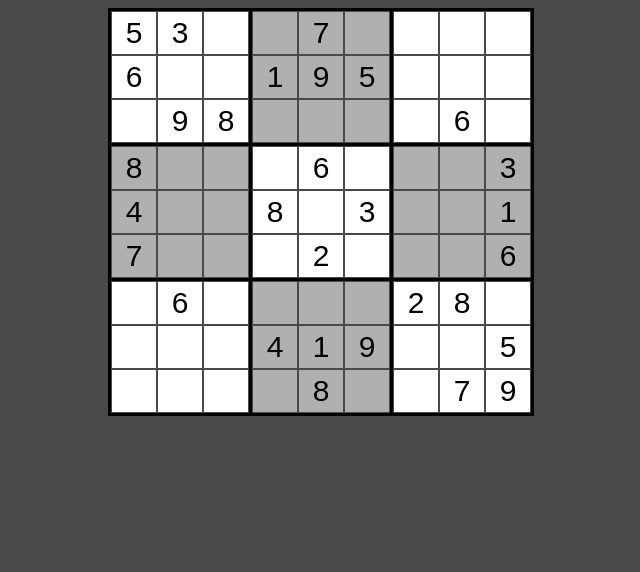
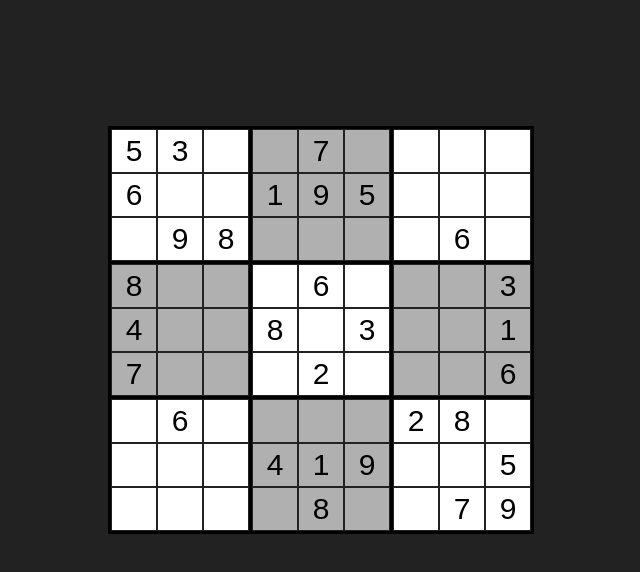
Before and after one commit to DileepDodla/Sudoku, a plain HTML site: page index.html in a window 1280 px wide. Shown: the whole page, without its empty margins (319-959 px from the left). Drawn offline with nearby package versions, Linux system fonts and the light colour scheme.

Commit message:
Update index.html

```diff
--- a/index.html
+++ b/index.html
@@ -6,6 +6,7 @@
             #SudoGrid {
                 width: 378px;
                 height: 395px;
+                margin-top: 10%;
                 margin-left: auto;
                 margin-right: auto;
             }
@@ -52,7 +53,7 @@
             }
         </style>
     </head>
-    <body style="background-color:rgb(73, 73, 73)">
+    <body style="background-color: #222222">
             <table id="SudoGrid" border="1" style="border-collapse:collapse">
                 <tr class="row">
                     <td class="cell"><input class="box-hl-light" id="11" type="text" maxlength="1"></td>
```
